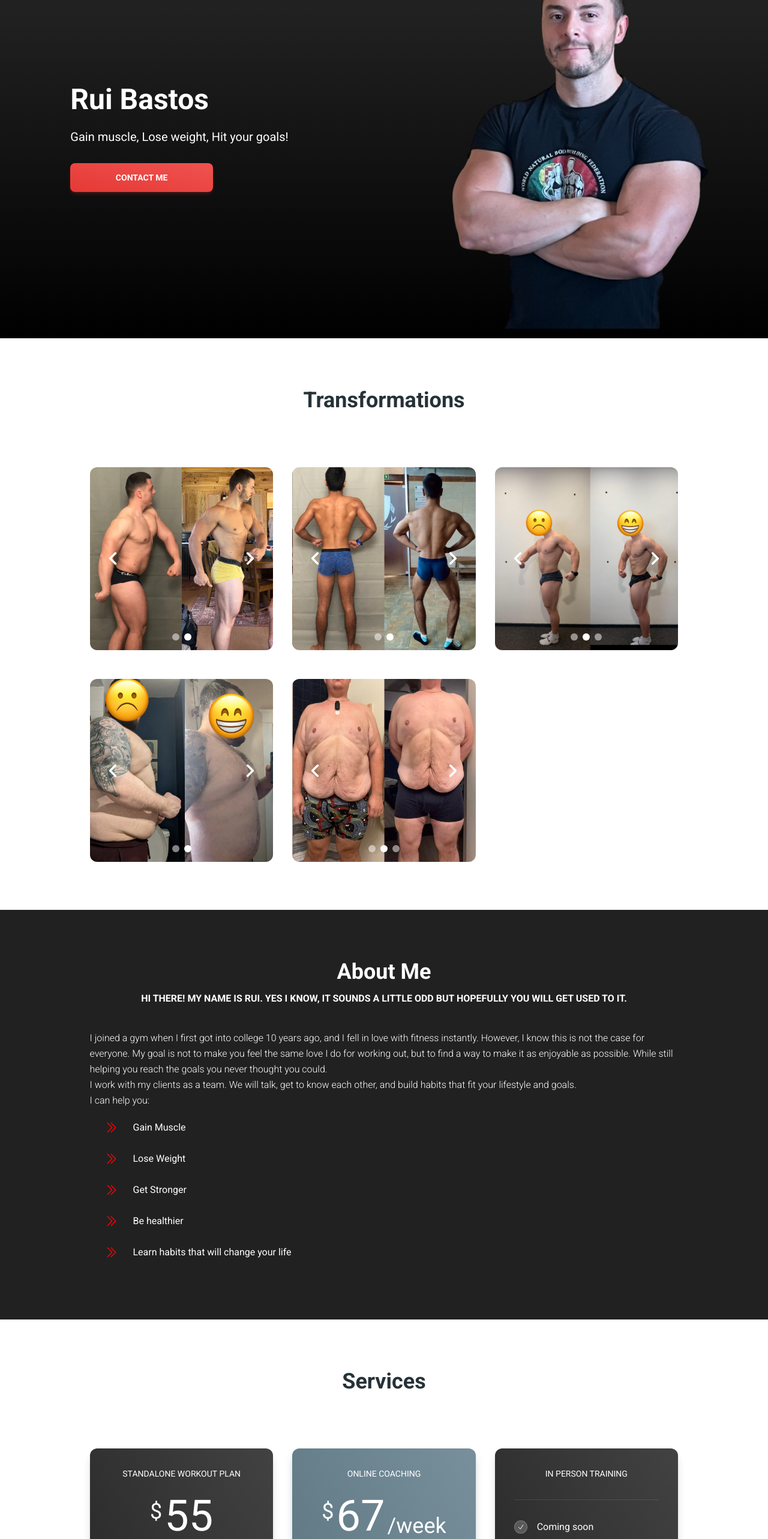
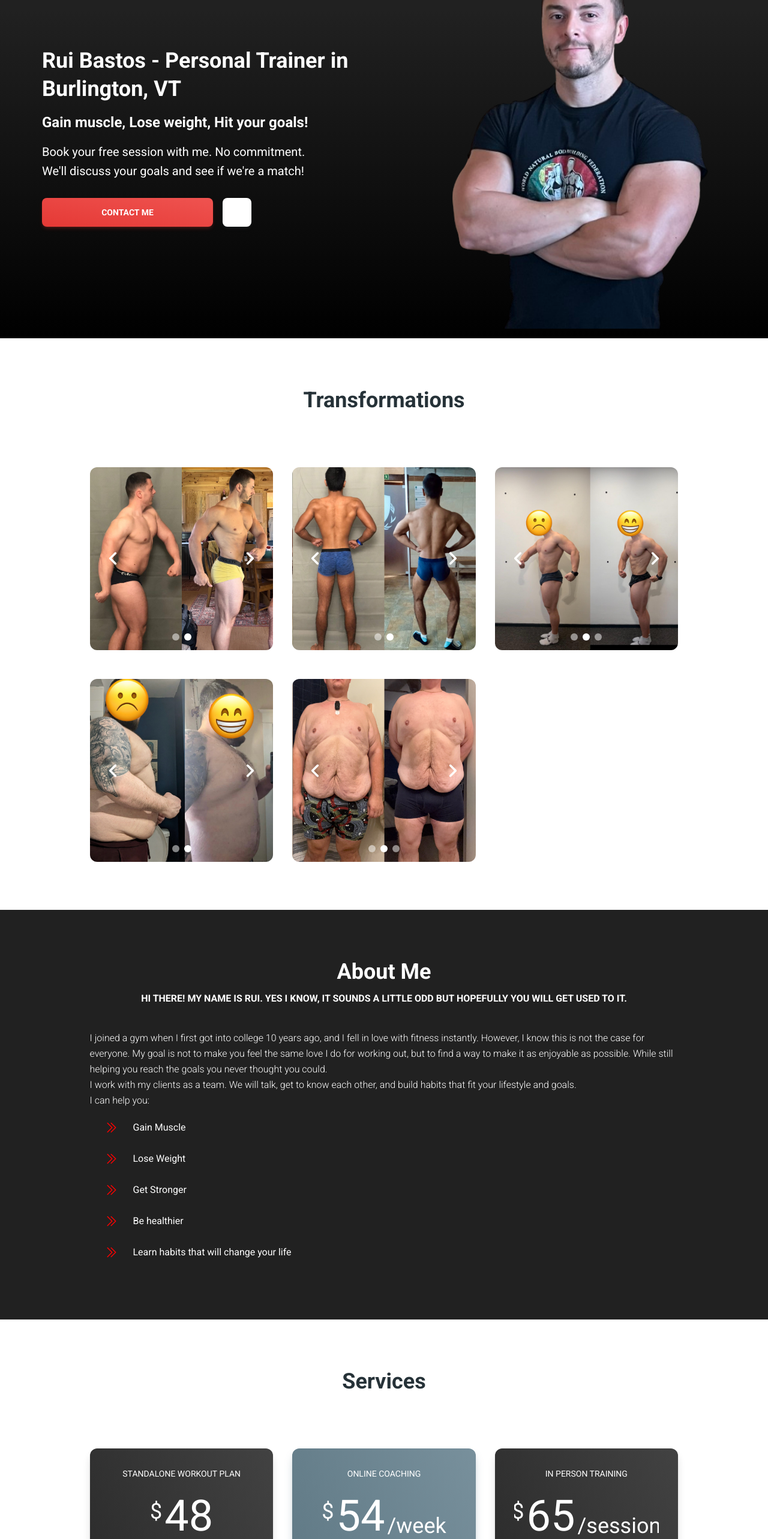
Before and after one commit to ruimiguelbastos/rbfitness-website, a Next.js app: page / in a window 1280 px wide. Shown: the part 220-2786 px from the top of the page at 60% size. Built offline with nearby package versions, Linux system fonts and the light colour scheme.

Commit message:
Updated services

```diff
--- a/src/app/faqs.tsx
+++ b/src/app/faqs.tsx
@@ -16,6 +16,11 @@ const FAQS = [
   {
     title: "What kind of services do you provide? How much do I pay?",
     desc: "Check this page for all the services information.",
+    href: "#services",
+  },
+  {
+    title: "Where do you provide in person training sessions?",
+    desc: "I do personal training sessions in Saint Albans, VT and Colchester, VT",
     href: "#services",
   },
 ];
--- a/src/app/hero.tsx
+++ b/src/app/hero.tsx
@@ -1,6 +1,6 @@
 "use client";
 
-import { Button, Typography } from "@material-tailwind/react";
+import { Button, Typography, IconButton } from "@material-tailwind/react";
 
 function Hero() {
   return (
@@ -8,15 +8,19 @@ function Hero() {
       <header className="grid !min-h-[49rem] bg-gradient-to-t from-black to-gray-900 to-70%">
         <div className="container mx-auto mt-32 grid h-full w-full grid-cols-1 place-items-center lg:mt-14 lg:grid-cols-2">
           <div className="col-span-1">
-            <Typography variant="h1" color="white" className="mb-4">
-              Rui Bastos
+            <Typography variant="h2" color="white" className="mb-4">
+              Rui Bastos - Personal Trainer in Burlington, VT
+            </Typography>
+            <Typography variant="h4" color="white" className="mb-4">
+              Gain muscle, Lose weight, Hit your goals!
             </Typography>
             <Typography
               variant="lead"
               className="mb-7 !text-white md:pr-16 xl:pr-28"
             >
-              Gain muscle, Lose weight, Hit your goals!
+              Book your free session with me. No commitment. We'll discuss your goals and see if we're a match!
             </Typography>
+            <div className="flex space-x-4 justify-center md:justify-start">
             <div className="w-1/2">
               <a
                 href="https://www.supersetapp.com/clients/154752/apply"
@@ -33,6 +37,17 @@ function Hero() {
                 </Button>
               </a>
             </div>
+            <div>
+              <a href="mailto:ruibastos95@gmail.com">
+                <IconButton fullWidth
+                  size="lg"
+                  variant="gradient"
+                  color="white">
+                  <i className="fa-solid fa-envelope text-2xl not-italic opacity-75"></i>
+                </IconButton>
+              </a>
+            </div>
+            </div>
           </div>
           <img
             width="470px"
--- a/src/app/services.tsx
+++ b/src/app/services.tsx
@@ -6,7 +6,7 @@ import { PricingCard } from "../components/pricing-card";
 const SERVICES = [
   {
     title: "STANDALONE WORKOUT PLAN",
-    price: "55",
+    price: "48",
     bulletpoints: ["Individualized training plan", "Introduction to the program", "Exercise library"],
     color: "gray",
   },
@@ -24,7 +24,7 @@ const SERVICES = [
   },*/
   {
     title: "ONLINE COACHING",
-    price: "67",
+    price: "54",
     bulletpoints: [
       "Individualized training plan",
       "Individualized nutritional strategy",
@@ -39,9 +39,17 @@ const SERVICES = [
   },
   {
     title: "In Person Training",
+    price: "65",
     bulletpoints: [
-      "Coming soon",
+      "📍 Colchester, VT and Saint Albans, VT",
+      "In person session to push you to your best!",
+      "Individualized training plan",
+      "Individualized nutritional strategy",
+      "Technique evaluation",
+      "Open messages with me through app",
+      "Exercise library",
     ],
+    frequency: "session",
     color: "gray",
     },
 ];
```
